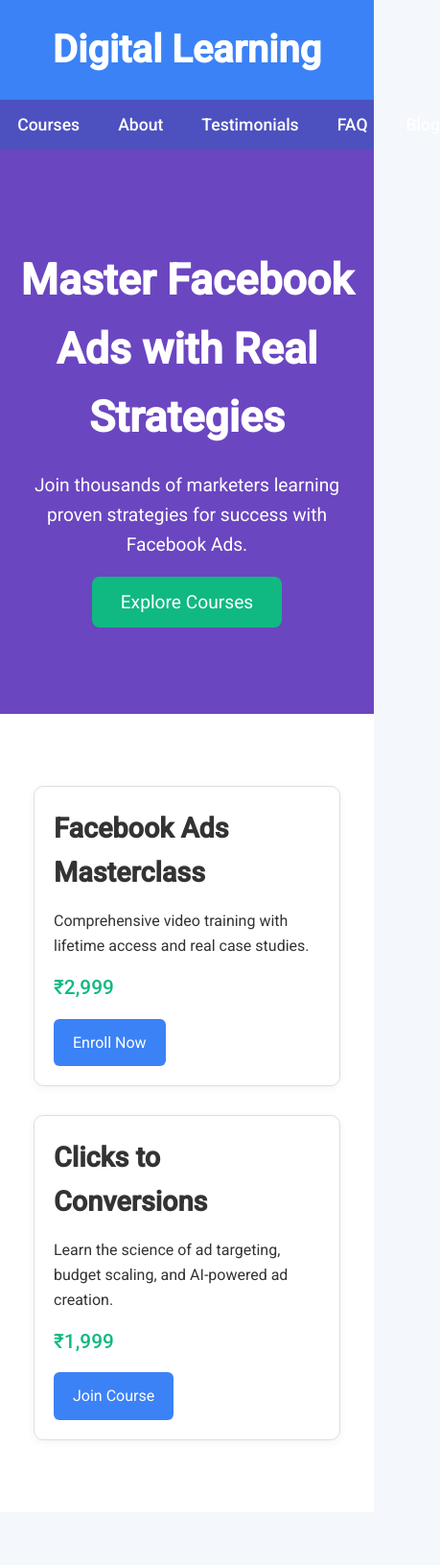
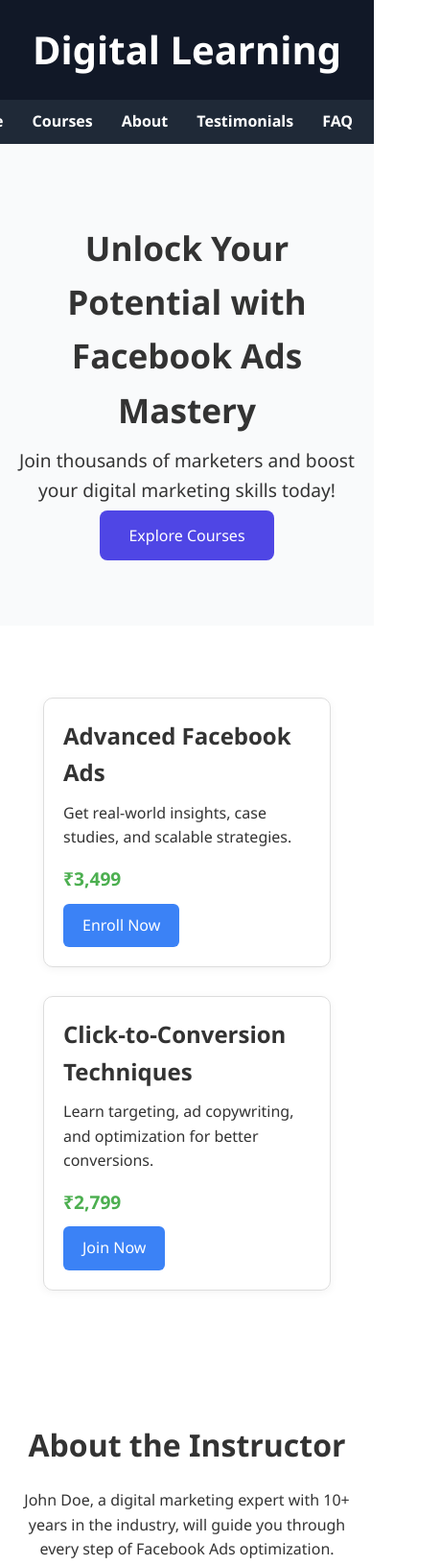
Before and after one commit to Cyber20221/Shearni-Aur-Mendhak, a plain HTML site: page index.html in a window 390 px wide. Shown: the top 1631 px of the page at 96% size, 459 px wide, since content can reach past the window. Drawn offline with Linux system fonts and the light colour scheme.

Commit message:
Update index.html

```diff
--- a/index.html
+++ b/index.html
@@ -1,179 +1,10 @@
 <!DOCTYPE html>
 <html lang="en">
 <head>
-  <meta charset="UTF-8" />
-  <meta name="viewport" content="width=device-width, initial-scale=1.0" />
+  <meta charset="UTF-8">
+  <meta name="viewport" content="width=device-width, initial-scale=1.0">
   <title>Digital Learning | Master Facebook Ads</title>
-  <link href="https://fonts.googleapis.com/css2?family=Roboto:wght@400;500&display=swap" rel="stylesheet">
-  <style>
-    * {
-      margin: 0;
-      padding: 0;
-      box-sizing: border-box;
-      font-family: 'Roboto', sans-serif;
-    }
-
-    body {
-      background-color: #f4f7fc;
-      color: #333;
-      line-height: 1.6;
-    }
-
-    header {
-      background-color: #3b82f6;
-      color: #fff;
-      padding: 20px;
-      text-align: center;
-    }
-
-    header h1 {
-      font-size: 2.5rem;
-    }
-
-    nav {
-      background-color: #4c51bf;
-      display: flex;
-      justify-content: center;
-      padding: 12px;
-    }
-
-    nav a {
-      color: white;
-      text-decoration: none;
-      margin: 0 20px;
-      font-weight: 500;
-      font-size: 1.1rem;
-    }
-
-    .hero {
-      text-align: center;
-      padding: 100px 20px;
-      background-color: #6b46c1;
-      color: white;
-    }
-
-    .hero h2 {
-      font-size: 2.8rem;
-      margin-bottom: 20px;
-    }
-
-    .hero p {
-      font-size: 1.2rem;
-      margin-bottom: 30px;
-    }
-
-    .cta-button {
-      padding: 15px 30px;
-      background-color: #10b981;
-      color: white;
-      border: none;
-      border-radius: 8px;
-      font-size: 1.2rem;
-      cursor: pointer;
-      text-decoration: none;
-    }
-
-    .courses {
-      display: flex;
-      flex-wrap: wrap;
-      justify-content: center;
-      padding: 60px 20px;
-      background-color: #fff;
-    }
-
-    .course-card {
-      border: 1px solid #ddd;
-      border-radius: 10px;
-      width: 320px;
-      margin: 15px;
-      padding: 20px;
-      box-shadow: 0 2px 10px rgba(0, 0, 0, 0.05);
-      transition: transform 0.3s ease-in-out;
-    }
-
-    .course-card:hover {
-      transform: scale(1.05);
-    }
-
-    .course-card h3 {
-      font-size: 1.8rem;
-      margin-bottom: 15px;
-    }
-
-    .course-card p {
-      font-size: 1rem;
-      margin-bottom: 15px;
-    }
-
-    .price {
-      font-size: 1.3rem;
-      color: #10b981;
-      font-weight: 500;
-    }
-
-    .enroll-button {
-      display: inline-block;
-      margin-top: 15px;
-      background-color: #3b82f6;
-      color: white;
-      padding: 12px 20px;
-      border: none;
-      border-radius: 6px;
-      text-decoration: none;
-    }
-
-    .about, .testimonials, .faq, .blog {
-      padding: 60px 20px;
-      text-align: center;
-    }
-
-    .about h2, .testimonials h2, .faq h2, .blog h2 {
-      font-size: 2.5rem;
-      margin-bottom: 30px;
-      color: #4c51bf;
-    }
-
-    .testimonial {
-      max-width: 700px;
-      margin: 0 auto 20px;
-      font-style: italic;
-    }
-
-    .faq-item {
-      margin: 10px auto;
-      max-width: 700px;
-      text-align: left;
-    }
-
-    .faq-item h4 {
-      font-size: 1.2rem;
-      margin-bottom: 5px;
-    }
-
-    .blog-post {
-      max-width: 750px;
-      margin: 20px auto;
-      padding: 20px;
-      border: 1px solid #ccc;
-      border-radius: 8px;
-      text-align: left;
-    }
-
-    footer {
-      background-color: #3b82f6;
-      color: #fff;
-      text-align: center;
-      padding: 20px;
-      margin-top: 40px;
-    }
-
-    @media (max-width: 768px) {
-      .courses {
-        flex-direction: column;
-        align-items: center;
-      }
-    }
-  </style>
+  <link rel="stylesheet" href="style.css">
 </head>
 <body>
   <header>
@@ -190,58 +21,60 @@
   </nav>
 
   <section class="hero" id="hero">
-    <h2>Master Facebook Ads with Real Strategies</h2>
-    <p>Join thousands of marketers learning proven strategies for success with Facebook Ads.</p>
-    <a href="#courses" class="cta-button">Explore Courses</a>
+    <div class="hero-content">
+      <h2>Unlock Your Potential with Facebook Ads Mastery</h2>
+      <p>Join thousands of marketers and boost your digital marketing skills today!</p>
+      <a href="#courses" class="cta-button">Explore Courses</a>
+    </div>
   </section>
 
   <section class="courses" id="courses">
     <div class="course-card">
-      <h3>Facebook Ads Masterclass</h3>
-      <p>Comprehensive video training with lifetime access and real case studies.</p>
-      <div class="price">₹2,999</div>
+      <h3>Advanced Facebook Ads</h3>
+      <p>Get real-world insights, case studies, and scalable strategies.</p>
+      <div class="price">₹3,499</div>
       <a href="#" class="enroll-button">Enroll Now</a>
     </div>
     <div class="course-card">
-      <h3>Clicks to Conversions</h3>
-      <p>Learn the science of ad targeting, budget scaling, and AI-powered ad creation.</p>
-      <div class="price">₹1,999</div>
-      <a href="#" class="enroll-button">Join Course</a>
+      <h3>Click-to-Conversion Techniques</h3>
+      <p>Learn targeting, ad copywriting, and optimization for better conversions.</p>
+      <div class="price">₹2,799</div>
+      <a href="#" class="enroll-button">Join Now</a>
     </div>
   </section>
 
   <section class="about" id="about">
     <h2>About the Instructor</h2>
-    <p>Damini Tripathi is a digital marketing strategist with 5+ years of experience and 250+ successful campaigns. She founded Digital Learning to share hands-on insights into the world of Facebook advertising.</p>
+    <p>John Doe, a digital marketing expert with 10+ years in the industry, will guide you through every step of Facebook Ads optimization.</p>
   </section>
 
   <section class="testimonials" id="testimonials">
     <h2>What Our Students Say</h2>
-    <p class="testimonial">"This course gave me clarity and results. I reduced my ad costs by 40% in a week!" – Priya M.</p>
-    <p class="testimonial">"Damini explains everything in simple terms. I wish I had taken this course earlier!" – Rohit K.</p>
+    <p class="testimonial">"This course helped me increase my ad performance by 50%! Totally worth it!" – Anna L.</p>
+    <p class="testimonial">"Best course on Facebook Ads I've ever taken!" – Mark D.</p>
   </section>
 
   <section class="faq" id="faq">
     <h2>Frequently Asked Questions</h2>
     <div class="faq-item">
       <h4>Do I get lifetime access?</h4>
-      <p>Yes, once enrolled, you get lifetime access to the course content and future updates.</p>
+      <p>Yes, once you enroll, you'll get lifetime access to the course materials and future updates.</p>
     </div>
     <div class="faq-item">
       <h4>Is there a refund policy?</h4>
-      <p>Absolutely! We offer a 7-day no-questions-asked refund guarantee.</p>
+      <p>Yes, we offer a 14-day no-questions-asked refund policy.</p>
     </div>
   </section>
 
   <section class="blog" id="blog">
-    <h2>From the Blog</h2>
+    <h2>Latest Blog Posts</h2>
     <div class="blog-post">
-      <h3>How to Scale Facebook Ads in 2025</h3>
-      <p>Discover new strategies to stay ahead in a rapidly evolving advertising space. Learn how AI and audience segmentation can change your ROI.</p>
+      <h3>How to Optimize Your Ads for 2025</h3>
+      <p>Stay ahead of the curve with the latest trends and AI-driven advertising strategies.</p>
     </div>
     <div class="blog-post">
-      <h3>Cut Ad Costs Without Losing Reach</h3>
-      <p>Explore practical ways to optimize your budget, ad copy, and placements for maximum efficiency.</p>
+      <h3>Scaling Facebook Ads Effectively</h3>
+      <p>Learn techniques to expand your campaigns without losing performance.</p>
     </div>
   </section>
 
```
